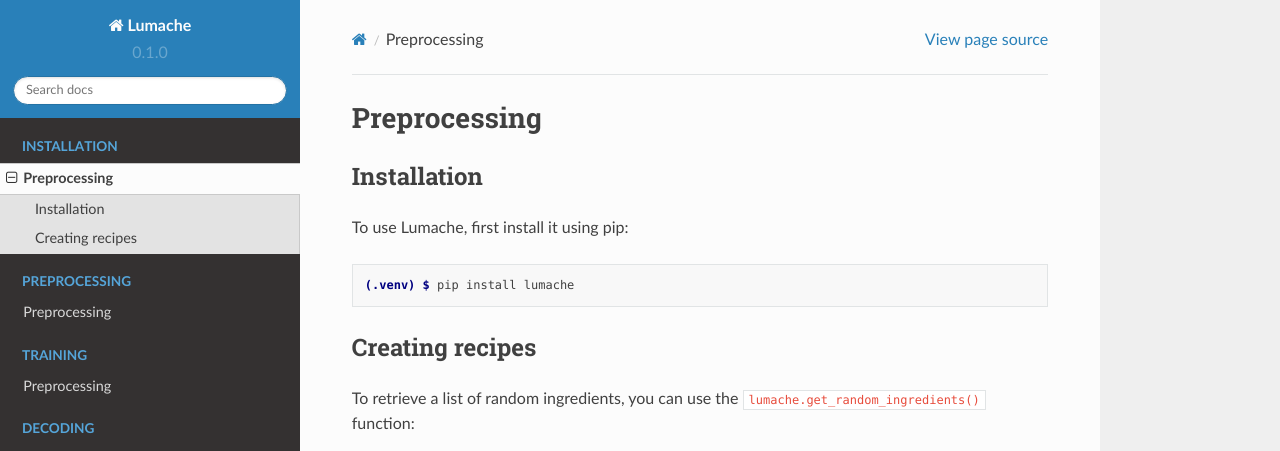
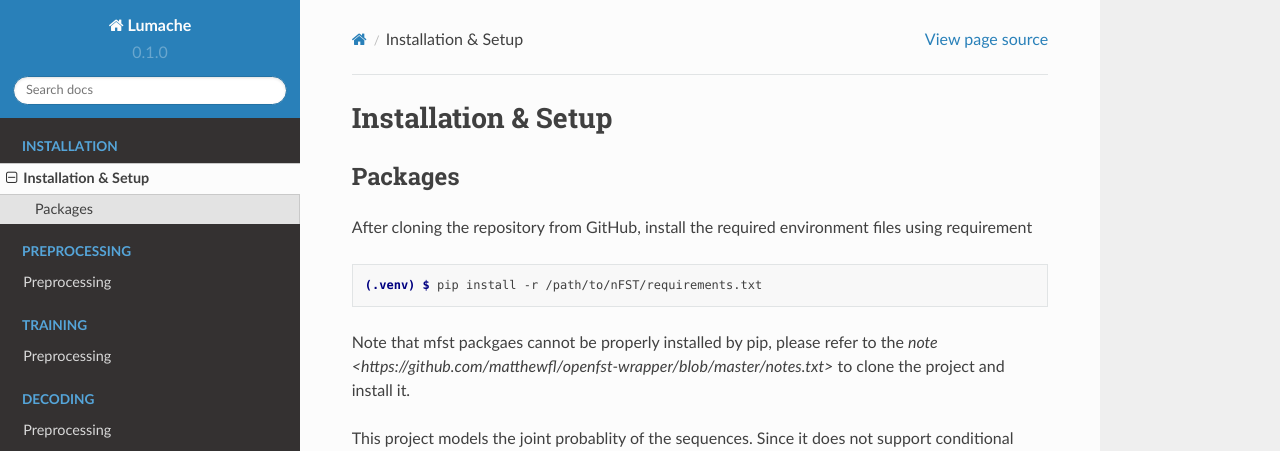
Before and after one commit to steventan0110/nFST, a Sphinx documentation site: the page built from docs/source/install.rst, in a window 1280 px wide and 1095 px high. Shown: the top 451 px of the window. Built offline with Sphinx 7.4.7 and the Read the Docs theme 2.0.0, drawn with Linux system fonts in a browser that asks for light colours; some of the changed text lies outside the part shown.

Commit message:
update doc

```diff
--- a/docs/source/install.rst
+++ b/docs/source/install.rst
@@ -1,33 +1,22 @@
-Preprocessing
+Installation & Setup
 =====
 
-.. _installation:
-
-Installation
+Packages
 ------------
-
-To use Lumache, first install it using pip:
+After cloning the repository from GitHub, install the required
+environment files using requirement
 
 .. code-block:: console
 
-   (.venv) $ pip install lumache
+   (.venv) $ pip install -r /path/to/nFST/requirements.txt
 
-Creating recipes
-----------------
+Note that mfst packgaes cannot be properly installed by pip, please refer to the
+`note <https://github.com/matthewfl/openfst-wrapper/blob/master/notes.txt>` to clone
+the project and install it.
 
-To retrieve a list of random ingredients,
-you can use the ``lumache.get_random_ingredients()`` function:
-
-.. autofunction:: lumache.get_random_ingredients
-
-The ``kind`` parameter should be either ``"meat"``, ``"fish"``,
-or ``"veggies"``. Otherwise, :py:func:`lumache.get_random_ingredients`
-will raise an exception.
-
-.. autoexception:: lumache.InvalidKindError
-
-For example:
-
->>> import lumache
->>> lumache.get_random_ingredients()
-['shells', 'gorgonzola', 'parsley']
+This project models the joint probablity of the sequences. Since it does not support
+conditional model yet, we relies on other sequence models to generate hypothesis
+and perform reranking to compare the performance. This means third-party generated
+hypothesis is required. In our research, we used LSTM models trained with Fairseq
+toolkit as the hypothesis-provider. To learn more about Fairseq, please refer to
+its `tutorials <https://fairseq.readthedocs.io/en/latest/>`_.
```
